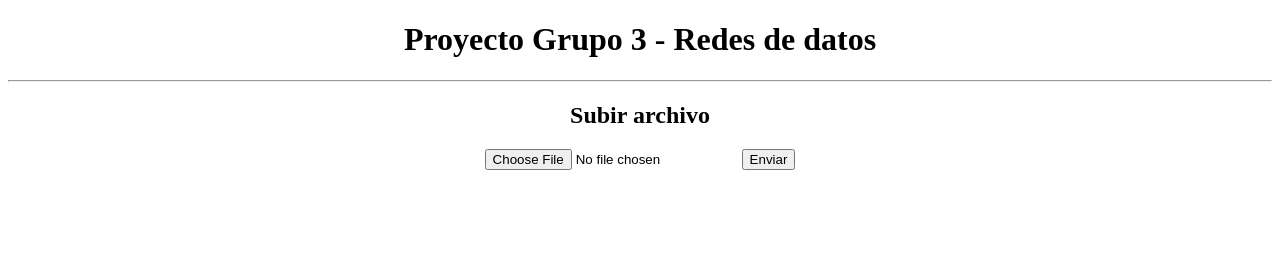
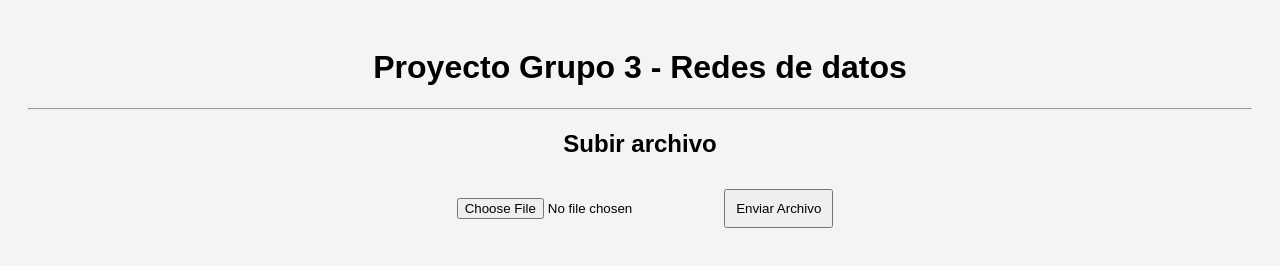
Before and after one commit to Sebhvarg/AplicacionClienteServidor, a website: page client/index.html in a window 1280 px wide. Drawn offline with Linux system fonts and the light colour scheme.

Commit message:
estilos aplicados

```diff
--- a/client/index.html
+++ b/client/index.html
@@ -4,7 +4,9 @@
     <meta charset="UTF-8">
     <meta name="viewport" content="width=device-width, initial-scale=1.0">
     <title>Grupo 3</title>
-    <link rel="stylesheet" href="css/style.css">
+    <link rel="icon" href="./img/pc.ico" type="image/x-icon">
+
+    <link rel="stylesheet" href="./styles.css">
 </head>
 <body>
     <div align="center""">
@@ -12,7 +14,7 @@
         <hr>
         <h2>Subir archivo</h2>
         <input type="file" id="inputArchivo">
-        <button id="btnEnviar">Enviar</button>
+        <button id="btnEnviar">Enviar Archivo</button>
 
         <script src="client.js"></script>
     </div>
--- a/client/styles.css
+++ b/client/styles.css
@@ -0,0 +1,24 @@
+body {
+    font-family: Arial, sans-serif;
+    padding: 20px;
+    background-color: #f4f4f4;
+}
+
+h1 {
+    color: #000000;
+}
+
+h2 {
+    color: #000000;
+}
+
+input, button {
+    margin-top: 10px;
+    padding: 10px;
+}
+
+input, button ::hover {
+    background-color: #f4f4f4;
+    cursor: pointer;
+
+}
```
Also changed, not shown: client/img/pc.ico (added).
